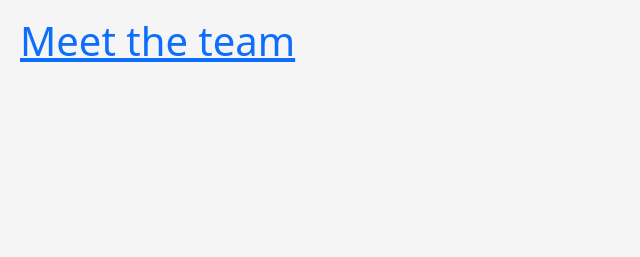
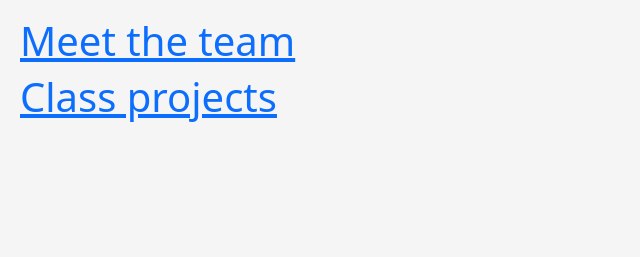
Before and after one commit to JackPadalino/amscsapp, a Django app: template classroom/templates/classroom/classroom-main.html in a window 1280 px wide. Shown: the part 100-357 px from the top of the page, without its empty margins (0-640 px from the left). Run offline with Django 4.2, Linux system fonts and the light colour scheme; the template is opened without the code that fills it, so the values that code supplies are empty.

Commit message:
added html to classroom-main page

```diff
--- a/classroom/templates/classroom/classroom-main.html
+++ b/classroom/templates/classroom/classroom-main.html
@@ -5,4 +5,5 @@
     <p>join code: {{ classroom.join_code }}</p>
 </div>
 <h1><a href="{% url 'classroom-classroom-profiles' classroom.title classroom.pk %}">Meet the team</a></h1>
+<h1><a href="#">Class projects</a></h1>
 {% endblock content %}
```
